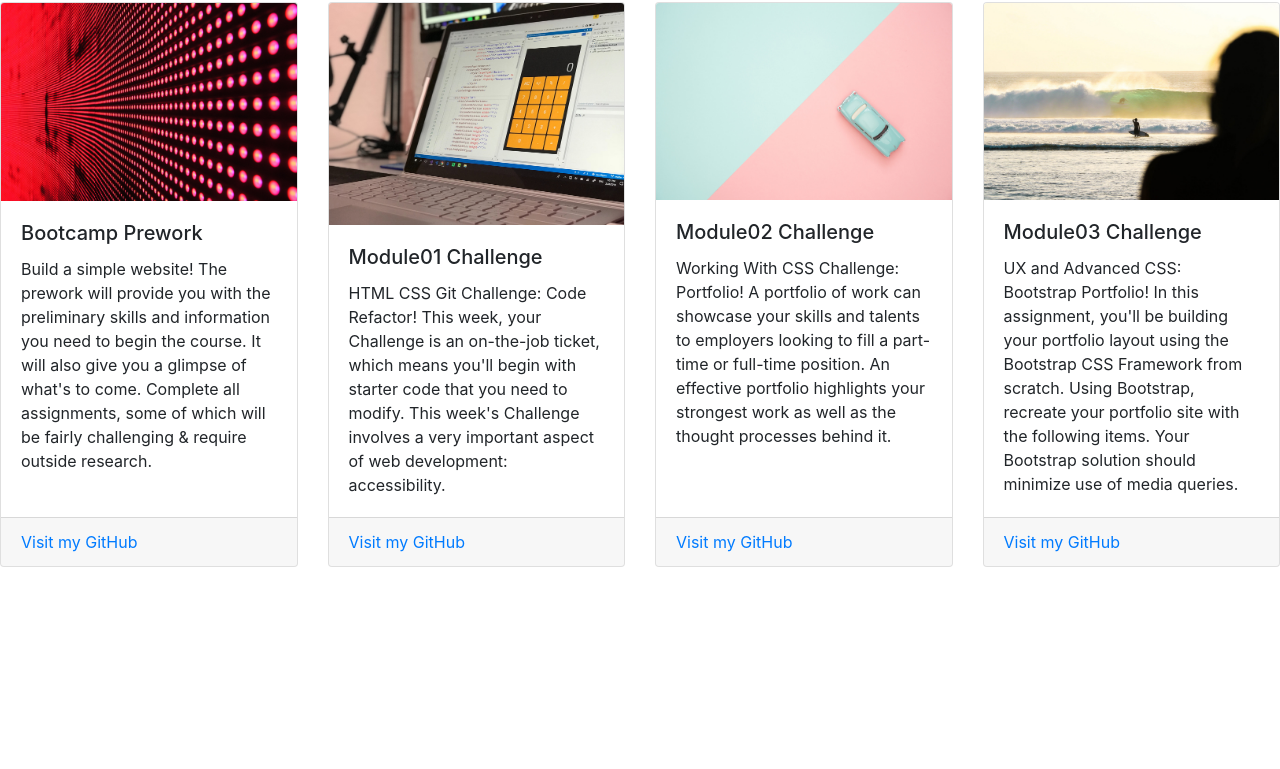
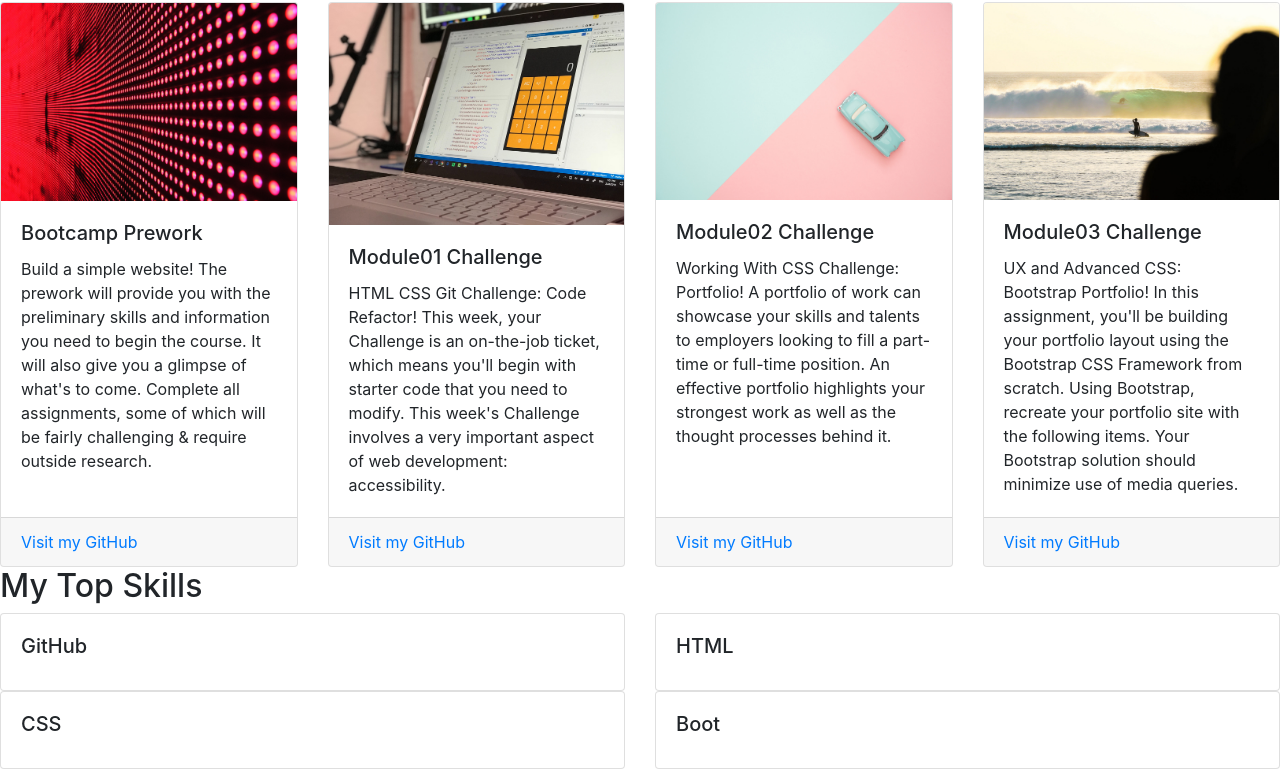
Before and after one commit to priyadarsini-gunasekaran/Bootstrap-Portfolio, a plain HTML site: page index.html in a window 1280 px wide. Shown: the part 527-1296 px from the top of the page. Before the commit the page ends 1094 px from the top, so only its background shows below. Drawn offline with nearby package versions, Linux system fonts and the light colour scheme.

Commit message:
skills section commit

```diff
--- a/index.html
+++ b/index.html
@@ -102,3 +102,38 @@
     </div>
 </section>
 <!-- End Project Section -->
+ <!-- Skill Section -->
+ <section id="skills">
+  <h2 class="skill-header">My Top Skills</h2>
+  <div class="row">
+      <div class="col-sm-6">
+          <div class="card">
+              <div class="card-body">
+                  <h5 class="card-title">GitHub</h5>
+              </div>
+          </div>
+      </div>
+      <div class="col-sm-6">
+          <div class="card">
+              <div class="card-body">
+                  <h5 class="card-title">HTML</h5>
+              </div>
+          </div>
+      </div>
+      <div class="col-sm-6">
+          <div class="card">
+              <div class="card-body">
+                  <h5 class="card-title">CSS</h5>
+              </div>
+          </div>
+      </div>
+      <div class="col-sm-6">
+          <div class="card">
+              <div class="card-body">
+                  <h5 class="card-title">Boot</h5>
+              </div>
+          </div>
+      </div>
+    </div>
+</section>
+<!-- End Skill Section -->
```
